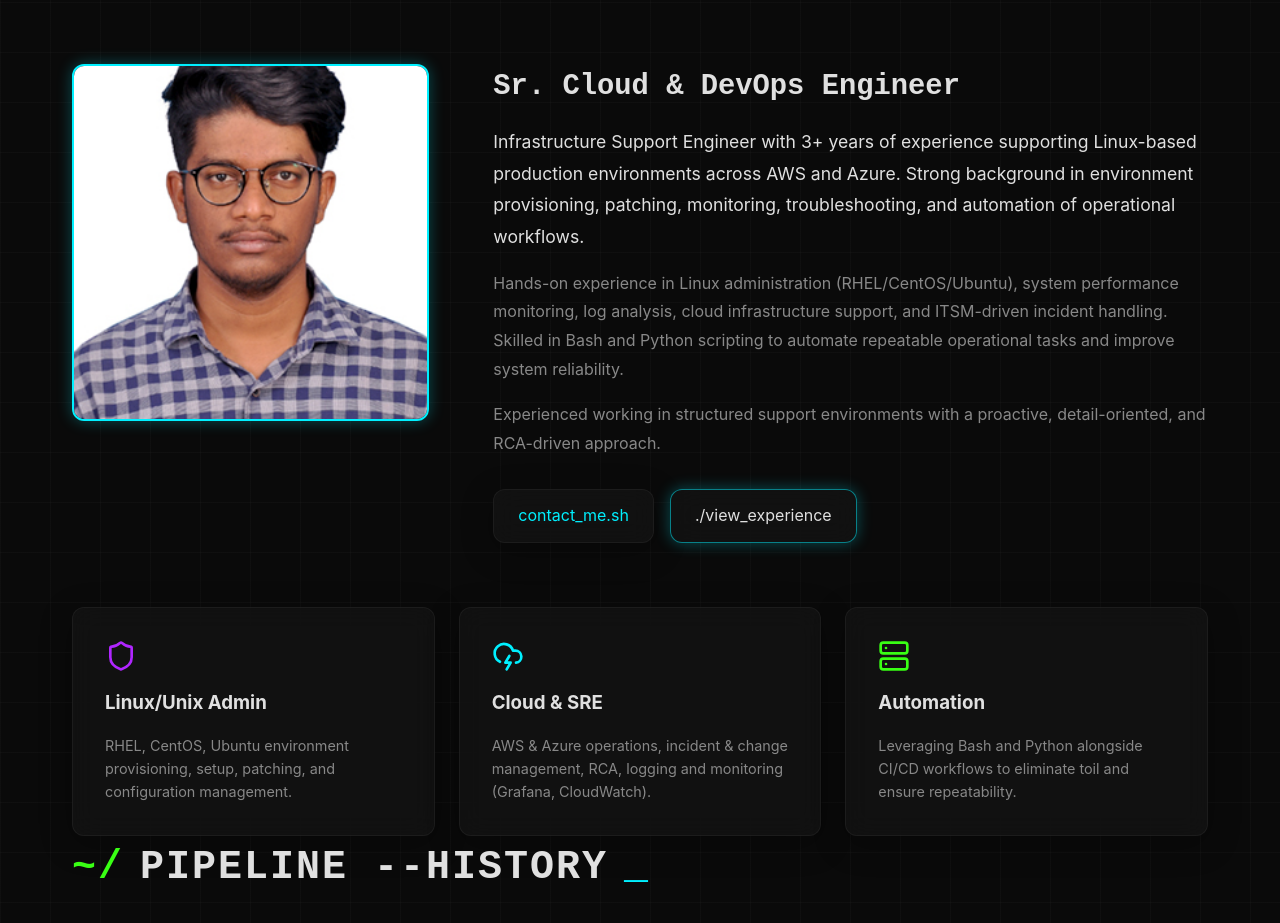
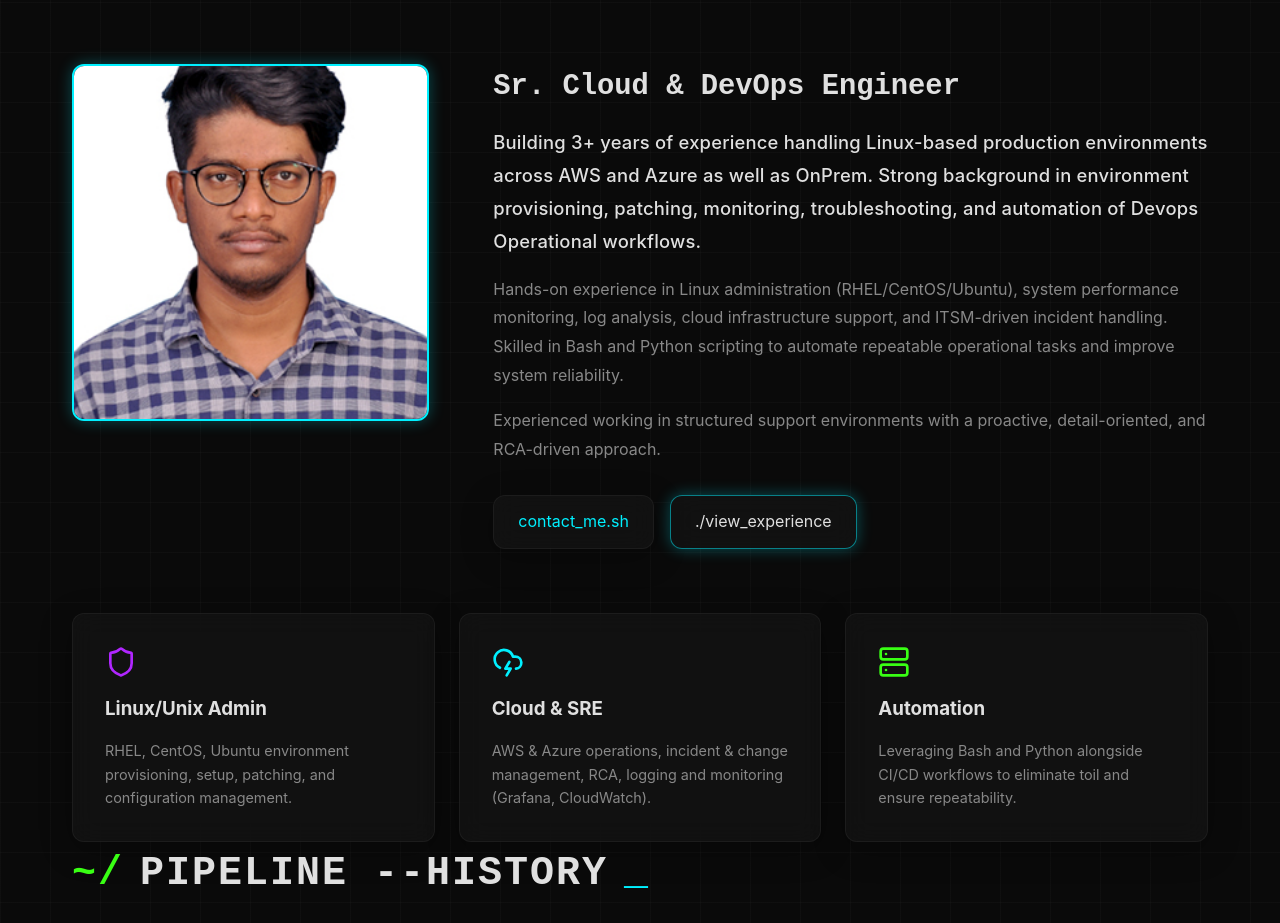
Before and after one commit to Karthims7/My-Portfolio, a React (Vite) app: page / in a window 1280 px wide. Shown: the part 848-1771 px from the top of the page. Built offline with nearby package versions, Linux system fonts and the light colour scheme.

Commit message:
feat: update about section summary and typography

```diff
--- a/src/components/About.jsx
+++ b/src/components/About.jsx
@@ -27,8 +27,8 @@ const About = () => {
 
                 <div>
                     <h3 style={{ fontSize: '1.8rem', color: 'var(--text-main)', marginBottom: '1rem', fontFamily: 'var(--font-mono)' }}>Sr. Cloud & DevOps Engineer</h3>
-                    <p style={{ fontSize: '1.1rem', color: 'var(--text-main)', marginBottom: '1rem', lineHeight: '1.8' }}>
-                        Infrastructure Support Engineer with 3+ years of experience supporting Linux-based production environments across AWS and Azure. Strong background in environment provisioning, patching, monitoring, troubleshooting, and automation of operational workflows.
+                    <p style={{ fontSize: '1.15rem', color: 'var(--text-main)', marginBottom: '1rem', lineHeight: '1.8', fontFamily: 'var(--font-sans)', fontWeight: '500', letterSpacing: '0.2px' }}>
+                        Building 3+ years of experience handling Linux-based production environments across AWS and Azure as well as OnPrem. Strong background in environment provisioning, patching, monitoring, troubleshooting, and automation of Devops Operational workflows.
                     </p>
                     <p style={{ color: 'var(--text-muted)', marginBottom: '1rem', lineHeight: '1.8' }}>
                         Hands-on experience in Linux administration (RHEL/CentOS/Ubuntu), system performance monitoring, log analysis, cloud infrastructure support, and ITSM-driven incident handling. Skilled in Bash and Python scripting to automate repeatable operational tasks and improve system reliability.
```
